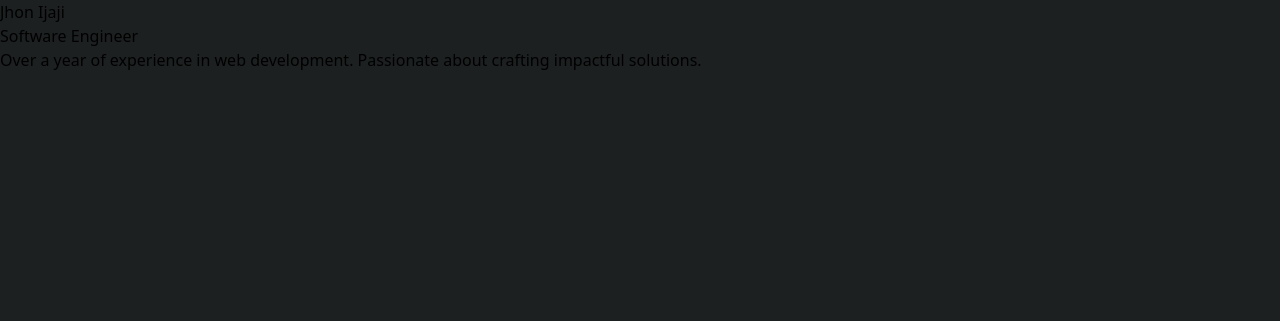
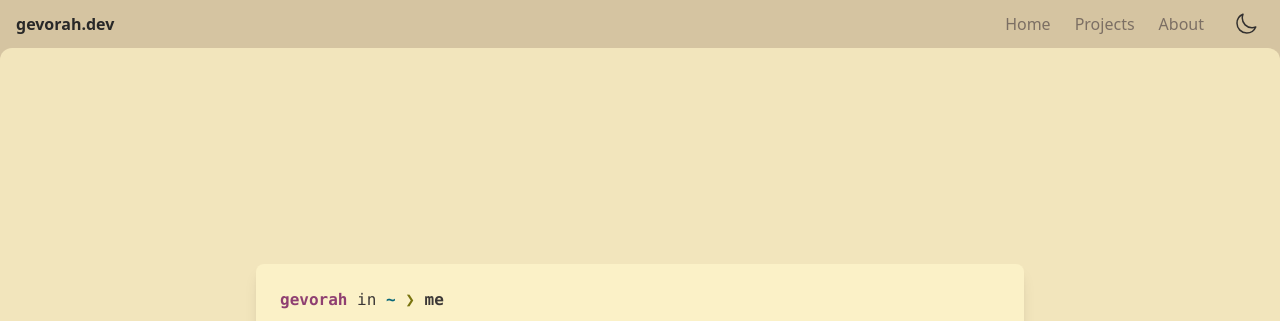
Before and after one commit to gevorah/portfolio, an Astro site: page / in a window 1280 px wide. Shown: the top 321 px of the page. Built offline with nearby package versions, Linux system fonts and the light colour scheme; Astro itself is replaced by a stand-in of ours.

Commit message:
feat: add navbar, theme conf, and base style

```diff
--- a/astro.config.mjs
+++ b/astro.config.mjs
@@ -1,8 +1,15 @@
 import { defineConfig } from 'astro/config';
-
+import react from '@astrojs/react';
 import tailwind from '@astrojs/tailwind';
 
 // https://astro.build/config
 export default defineConfig({
-  integrations: [tailwind()]
+  integrations: [react(), tailwind()],
+  vite: {
+    server: {
+      fs: {
+        strict: false
+      }
+    }
+  }
 });
--- /dev/null
+++ b/src/components/Navbar.astro
@@ -0,0 +1,22 @@
+---
+import ThemeToggle from "./ThemeToggle";
+---
+
+<nav class="sticky top-0 z-50 bg-secondary-2 dark:bg-primary-hard">
+  <header class="relative px-4 flex w-full h-12 justify-between">
+    <div class="flex h-full items-center gap-x-6">
+      <a class="font-bold text-primary dark:text-secondary" href="/">gevorah.dev</a>
+    </div>
+    <button class="sm:hidden flex h-full items-center">
+      <svg xmlns="http://www.w3.org/2000/svg" fill="none" viewBox="0 0 24 24" stroke-width="1.5" stroke="currentColor" class="w-5 h-5">
+        <path stroke-linecap="round" stroke-linejoin="round" d="M3.75 6.75h16.5M3.75 12h16.5m-16.5 5.25h16.5" />
+      </svg>
+    </button>
+    <div class="hidden sm:flex h-full items-center gap-x-6">
+      <a class="text-base text-primary-3 hover:text-primary dark:text-secondary-3 dark:hover:text-secondary transition-colors" href="#Home">Home</a>
+      <a class="text-base text-primary-3 hover:text-primary dark:text-secondary-3 dark:hover:text-secondary transition-colors" href="#Projects">Projects</a>
+      <a class="text-base text-primary-3 hover:text-primary dark:text-secondary-3 dark:hover:text-secondary transition-colors" href="#About">About</a>
+      <ThemeToggle client:load />
+    </div>
+  </header>
+</nav>
--- /dev/null
+++ b/src/components/ThemeToggle.tsx
@@ -0,0 +1,59 @@
+import { useEffect, useState } from 'react';
+
+export default function ThemeToggle() {
+  const [theme, setTheme] = useState<'light' | 'dark'>('dark');
+
+  const handleClick = () => {
+    console.log(theme);
+    setTheme(theme === 'dark' ? 'light' : 'dark');
+  };
+
+  useEffect(() => {
+    const isDarkMode = document.documentElement.classList.contains('dark');
+    setTheme(isDarkMode ? 'dark' : 'light');
+  }, []);
+
+  useEffect(() => {
+    const isDarkMode = theme === 'dark';
+    document.documentElement.classList[isDarkMode ? 'add' : 'remove']('dark');
+  }, [theme]);
+
+  return (
+    <button
+      className="inline-flex items-center justify-center whitespace-nowrap rounded-lg text-sm font-medium transition-colors focus-visible:outline-none focus-visible:ring-1 disabled:pointer-events-none disabled:opacity-50 hover:bg-secondary-1 dark:hover:bg-primary-1 hover:text-primary-1 dark:hover:text-secondary-1 h-9 py-2 w-9 px-0"
+      onClick={handleClick}
+    >
+      {theme === 'dark' ? (
+        <svg
+          xmlns="http://www.w3.org/2000/svg"
+          fill="none"
+          viewBox="0 0 24 24"
+          strokeWidth={1.5}
+          stroke="currentColor"
+          className="w-6 h-6 text-bright-yellow"
+        >
+          <path
+            strokeLinecap="round"
+            strokeLinejoin="round"
+            d="M12 3v2.25m6.364.386-1.591 1.591M21 12h-2.25m-.386 6.364-1.591-1.591M12 18.75V21m-4.773-4.227-1.591 1.591M5.25 12H3m4.227-4.773L5.636 5.636M15.75 12a3.75 3.75 0 1 1-7.5 0 3.75 3.75 0 0 1 7.5 0Z"
+          />
+        </svg>
+      ) : (
+        <svg
+          xmlns="http://www.w3.org/2000/svg"
+          fill="none"
+          viewBox="0 0 24 24"
+          strokeWidth={1.5}
+          stroke="currentColor"
+          className="w-6 h-6 text-dim-black"
+        >
+          <path
+            strokeLinecap="round"
+            strokeLinejoin="round"
+            d="M21.752 15.002A9.72 9.72 0 0 1 18 15.75c-5.385 0-9.75-4.365-9.75-9.75 0-1.33.266-2.597.748-3.752A9.753 9.753 0 0 0 3 11.25C3 16.635 7.365 21 12.75 21a9.753 9.753 0 0 0 9.002-5.998Z"
+          />
+        </svg>
+      )}
+    </button>
+  );
+}
--- a/src/layouts/Layout.astro
+++ b/src/layouts/Layout.astro
@@ -1,4 +1,6 @@
 ---
+import '@fontsource-variable/jetbrains-mono';
+
 interface Props {
   title: string;
 }
@@ -12,7 +14,7 @@ const { title } = Astro.props;
     <meta charset="UTF-8" />
     <meta name="description" content="" />
     <meta name="viewport" content="width=device-width" />
-		<link rel="icon" type="image/x-icon" href="/favicon.ico" />
+    <link rel="icon" type="image/png" href="/icon.png" />
     <title>{title}</title>
   </head>
   <body>
@@ -20,10 +22,20 @@ const { title } = Astro.props;
   </body>
 </html>
 <style is:global>
+  html,
+  body {
+    width: 100%;
+    height: 100%;
+  }
   html {
-		font-family: system-ui, sans-serif;
+    color-scheme: light;
+    background: #d5c4a1;
+    color: #3c3836;
+  }
+  html.dark {
+    color-scheme: dark;
     background: #1d2021;
-    color-scheme: dark light;
+    color: #ebdbb2;
   }
   code {
     font-family:
@@ -37,3 +49,22 @@ const { title } = Astro.props;
       monospace;
   }
 </style>
+<script is:inline>
+  const getThemePreference = () => {
+		if (typeof localStorage !== 'undefined' && localStorage.getItem('theme')) {
+			return localStorage.getItem('theme');
+		}
+		return window.matchMedia('(prefers-color-scheme: dark)').matches ? 'dark' : 'light';
+	};
+
+  const isDarkMode = getThemePreference() === 'dark';
+  document.documentElement.classList[isDarkMode ? 'add' : 'remove']('dark');
+
+  if (typeof localStorage !== 'undefined') {
+		const observer = new MutationObserver(() => {
+			const isDarkMode = document.documentElement.classList.contains('dark');
+			localStorage.setItem('theme', isDarkMode ? 'dark' : 'light');
+		});
+		observer.observe(document.documentElement, { attributes: true, attributeFilter: ['class'] });
+	}
+</script>
--- a/src/pages/index.astro
+++ b/src/pages/index.astro
@@ -1,13 +1,39 @@
 ---
 import Layout from '../layouts/Layout.astro';
+import Navbar from '../components/Navbar.astro'
 ---
 
 <Layout title="gevorah">
+  <Navbar />
 	<main>
-		<h1>Jhon Ijaji</h1>
-    <h2>Software Engineer</h2>
-		<p>
-			Over a year of experience in web development. Passionate about crafting impactful solutions.
-		</p>
+    <section id="Home" class="flex flex-col items-center justify-center w-full h-[calc(100vh-3.5rem)] max-md:px-6 bg-secondary-soft dark:bg-primary-soft rounded-t-xl">
+      <div class="flex flex-col w-full max-w-3xl gap-3 p-6 bg-secondary dark:bg-primary rounded-lg shadow-lg font-mono">
+        <div class="font-light text-sm sm:text-base inline-block">
+          <span class="text-dim-purple dark:text-normal-purple font-bold">gevorah</span>
+          in
+          <span class="font-bold text-dim-blue dark:text-normal-blue">~</span>
+          <span class="font-bold text-dim-green dark:text-normal-green">&#x276F;</span>
+          <span class="font-bold">me</span>
+        </div>
+        <div class="flex flex-col sm:flex-row gap-9">
+          <img src="/icon.png" alt="gevorah" class="w-48"/>
+          <div class="flex flex-col justify-center gap-3">
+            <h1 class="text-3xl sm:text-6xl font-bold">Jhon Ijaji</h1>
+            <h2 class="text-xl sm:text-3xl font-medium">Software Engineer</h2>
+            <p class="text-sm sm:text-base">
+              Over a year of experience in web development. Passionate about crafting impactful solutions.
+            </p>
+          </div>
+        </div>
+        <div class="font-light text-sm sm:text-base inline-block">
+          <span class="text-dim-purple dark:text-normal-purple font-bold">gevorah</span>
+          in
+          <span class="font-bold text-dim-blue dark:text-normal-blue">~</span>
+          <span class="font-bold text-dim-yellow dark:text-normal-yellow">took 1s</span>
+          <span class="font-bold text-dim-green dark:text-normal-green">&#x276F;</span>
+          <span class="font-bold animate-ping">&block;</span>
+        </div>
+      </div>
+    </section>
 	</main>
 </Layout>
--- a/tailwind.config.mjs
+++ b/tailwind.config.mjs
@@ -1,8 +1,68 @@
+import defaultTheme from 'tailwindcss/defaultTheme';
+
 /** @type {import('tailwindcss').Config} */
 export default {
   content: ['./src/**/*.{astro,md,mdx,ts,tsx}'],
+  darkMode: 'class',
   theme: {
-    extend: {}
+    extend: {
+      fontFamily: {
+        mono: ['JetBrains Mono Variable', ...defaultTheme.fontFamily.mono]
+      },
+      colors: {
+        primary: {
+          hard: '#1d2021',
+          DEFAULT: '#282828',
+          soft: '#32302f',
+          1: '#3c3836',
+          2: '#665c54',
+          3: '#7c6f64',
+          4: '#928374'
+        },
+        secondary: {
+          hard: '#f9f5d7',
+          DEFAULT: '#fbf1c7',
+          soft: '#f2e5bc',
+          1: '#ebdbb2',
+          2: '#d5c4a1',
+          3: '#bdae93',
+          4: '#a89984'
+        },
+        normal: {
+          black: '#282828',
+          red: '#cc241d',
+          green: '#98971a',
+          yellow: '#d79921',
+          blue: '#458588',
+          purple: '#b16286',
+          aqua: '#689d6a',
+          gray: '#a89984',
+          orange: '#d65d0e'
+        },
+        bright: {
+          black: '#928374',
+          red: '#fb4934',
+          green: '#b8bb26',
+          yellow: '#fabd2f',
+          blue: '#83a598',
+          purple: '#d3869b',
+          aqua: '#8ec07c',
+          gray: '#928374',
+          orange: '#fe8019'
+        },
+        dim: {
+          black: '#32302f',
+          red: '#9d0006',
+          green: '#79740e',
+          yellow: '#b57614',
+          blue: '#076678',
+          purple: '#8f3f71',
+          aqua: '#427b58',
+          white: '#7c6f64',
+          orange: '#af3a03'
+        }
+      }
+    }
   },
   plugins: []
 };
--- a/tsconfig.json
+++ b/tsconfig.json
@@ -1,3 +1,7 @@
 {
-  "extends": "astro/tsconfigs/strict"
+  "extends": "astro/tsconfigs/strict",
+  "compilerOptions": {
+    "jsx": "react-jsx",
+    "jsxImportSource": "react"
+  }
 }
```
Also changed, not shown: package.json (+8 -1 lines), public/favicon.ico (deleted), public/icon.png (added), 1 other file. Lines whose indentation alone changed are shown as unchanged.
